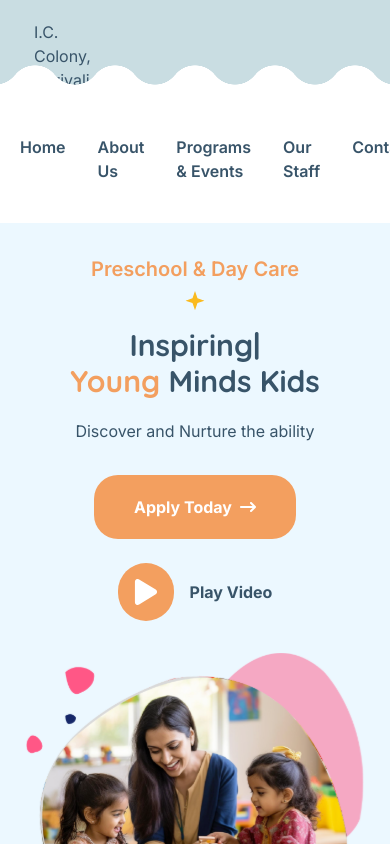
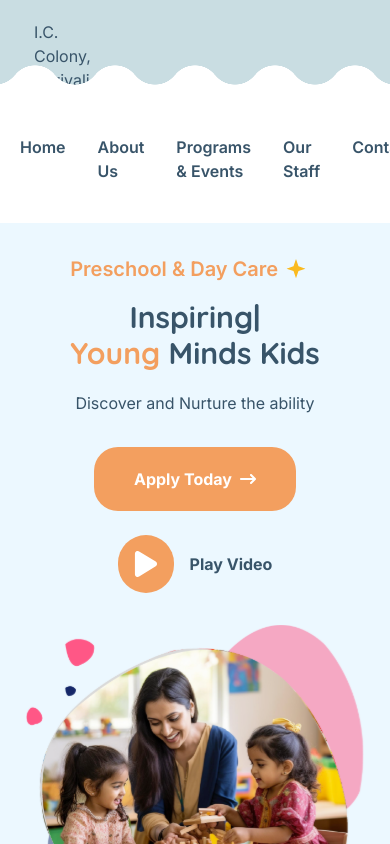
Before and after one commit to shawnyplayz/Nurturing-Discoveries, a Next.js app in the folder nurturing_disc/: page / in a window 390 px wide. Shown: the top 844 px of the page. Built offline with nearby package versions, Linux system fonts and the light colour scheme.

Commit message:
fixed spacing and padding

```diff
--- a/nurturing_disc/app/home/HomeCarousel.jsx
+++ b/nurturing_disc/app/home/HomeCarousel.jsx
@@ -12,7 +12,7 @@ const HomeCarousel = () => {
     <div className="bg-[#ECF8FF] py-8 px-4 sm:px-6 lg:px-8">
       <section className="container mx-auto flex flex-col lg:flex-row items-center lg:justify-between">
         <div className="text-center lg:text-left lg:w-1/2 lg:pl-8">
-          <header className="flex flex-col lg:flex-row items-center lg:items-start gap-2 mb-4">
+          <header className="flex flex-row items-center lg:items-center gap-2 mb-4">
             <h2 className="text-[#F39F5F] font-semibold text-xl sm:text-2xl lg:text-lg">
               {HomeSection.HomeCarousel.title}
             </h2>
```
